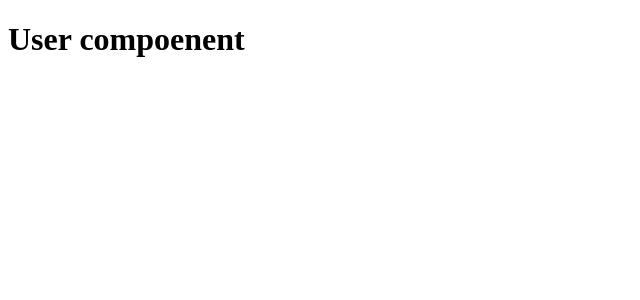
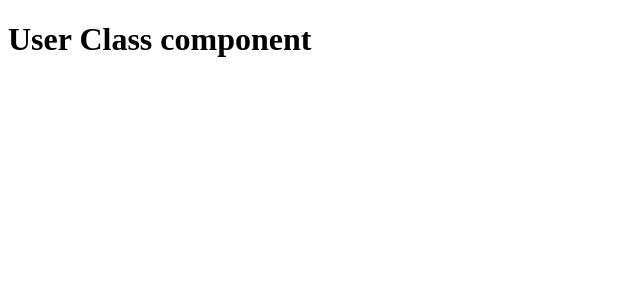
Before and after one commit to maggipawar/Reactjs_tutorial, a React (Create React App) app: page / in a window 1280 px wide. Shown: the top 300 px of the page, without its empty margins (0-640 px from the left). Built offline with nearby package versions, Linux system fonts and the light colour scheme.

Commit message:
shown class component example

```diff
--- a/src/App.js
+++ b/src/App.js
@@ -1,6 +1,6 @@
 import logo from "./logo.svg";
 // import "./App.css";
-import User from './User';
+import {User} from './User';
 
 function App() {
   return (
--- a/src/User.js
+++ b/src/User.js
@@ -1,6 +1,9 @@
-function User(){
-    return(
-        <h1>User compoenent</h1>
-    )
+import { Component } from "react";
+
+export class User extends Component{
+    render(){
+        return(
+            <h1>User Class component</h1>
+        )
+    }
 }
-export default User;
```
